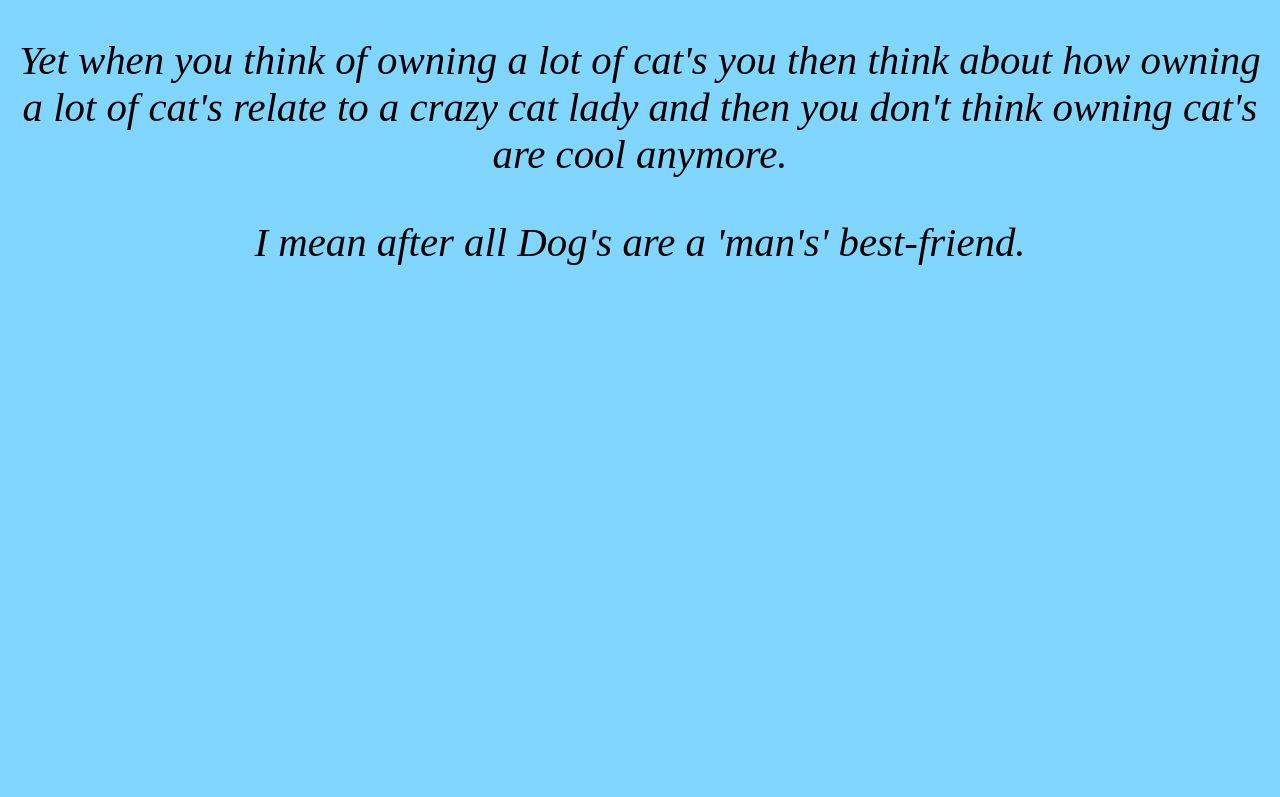
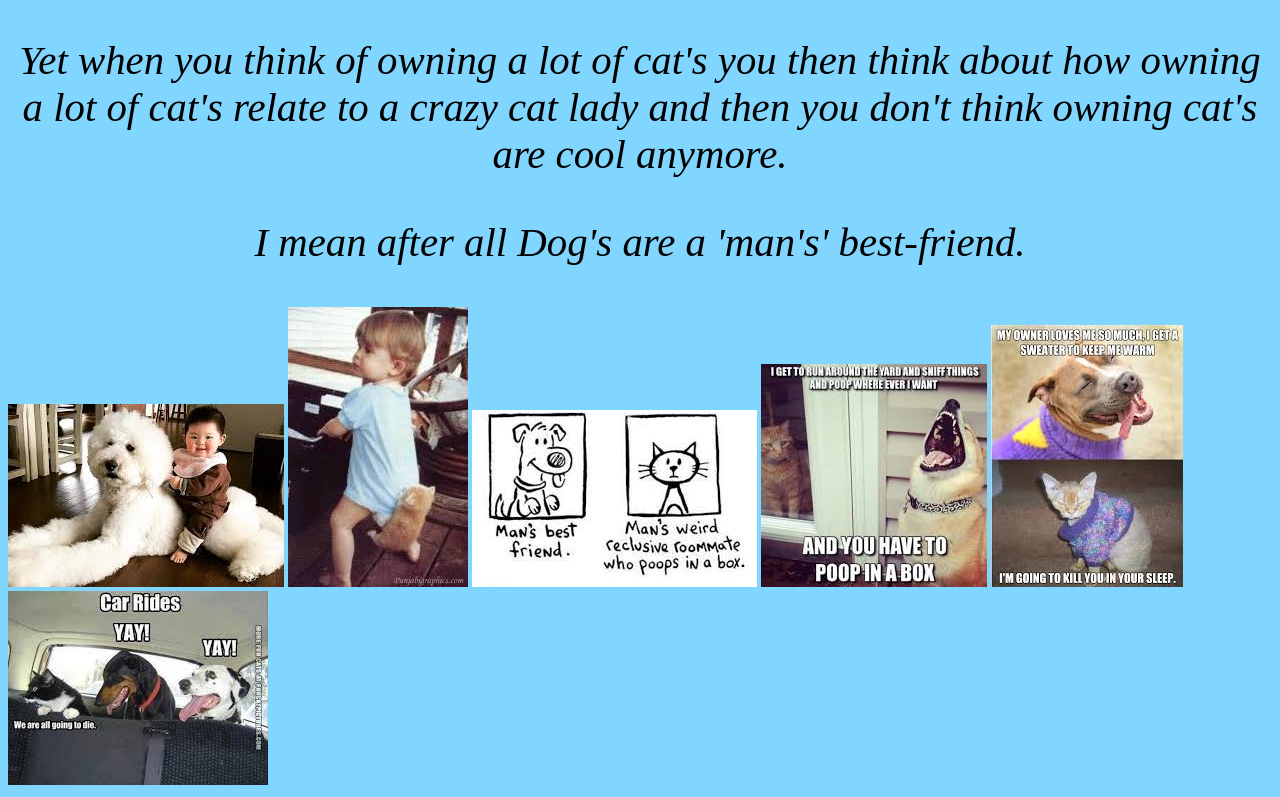
Before and after one commit to shickcox/project2, a plain HTML site: page page6.html in a window 1280 px wide. Shown: the part 814-1611 px from the top of the page. Before the commit the page ends 1121 px from the top, so only its background shows below. Drawn offline with Linux system fonts and the light colour scheme.

Commit message:
Add files via upload

```diff
--- a/page6.html
+++ b/page6.html
@@ -12,3 +12,9 @@
 <p>When you think of someone who owns a lot of dog's you don't think much of it or it to be weird and strange.</p>
 <p>Yet when you think of owning a lot of cat's you then think about how owning a lot of cat's relate to a crazy cat lady and then you don't think owning cat's are cool anymore.</p>
 <p>I mean after all Dog's are a 'man's' best-friend.</p>
+<img src="dog&baby.jfif">
+<img src="cat&baby.jfif">
+<img src="doglaugh.jfif">
+<img src="laughdog.jfif">
+<img src="catfundog.jfif">
+<img src="car-rides.jfif">
--- a/style.css
+++ b/style.css
@@ -1,5 +1,6 @@
 body{
     background-color: rgb(128, 214, 255) ;
+	cursor: url("https://img.icons8.com/dusk/40/000000/dog-house.png"), auto;
 }
 
 p{
```
Also changed, not shown: index.html (+2 -1 lines), car-rides.jfif (added), cat&baby.jfif (added), catfundog.jfif (added), dog&baby.jfif (added), doglaugh.jfif (added), laughdog.jfif (added).
